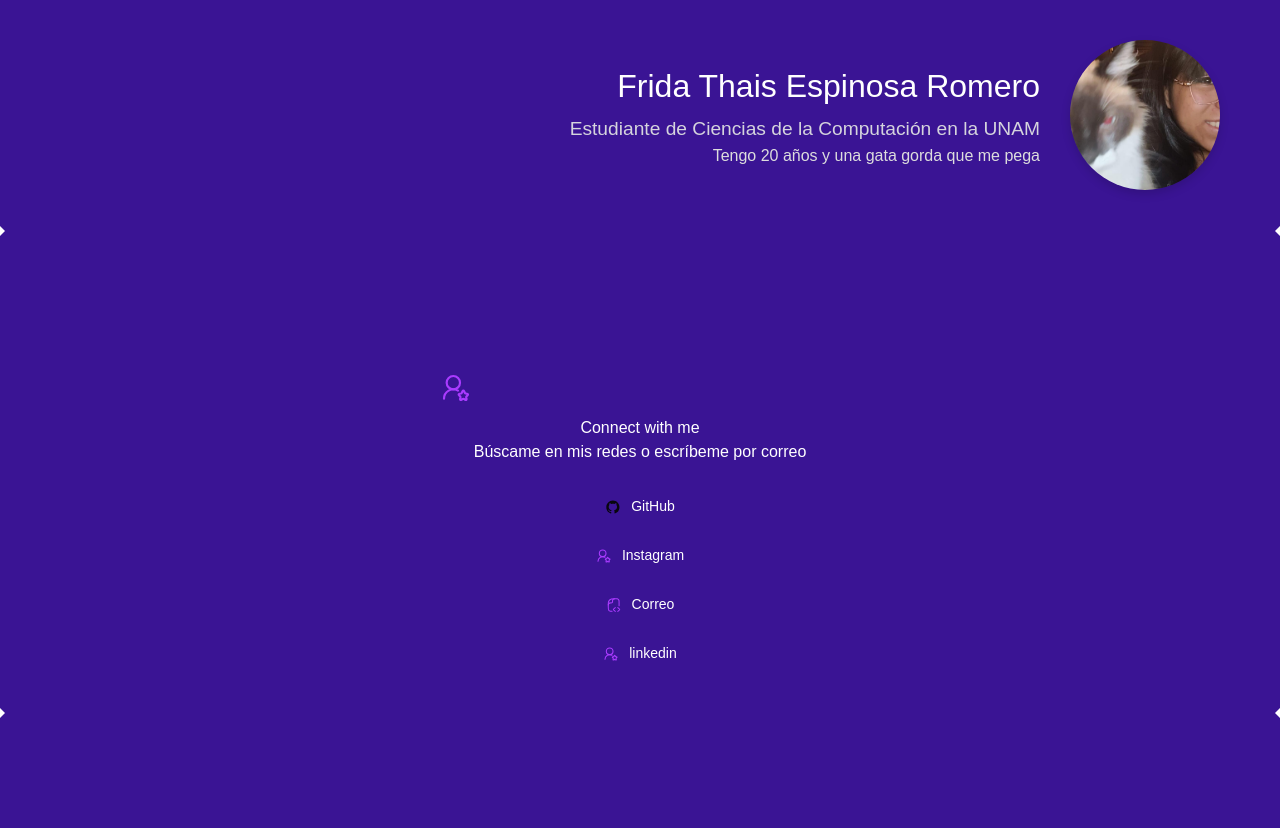
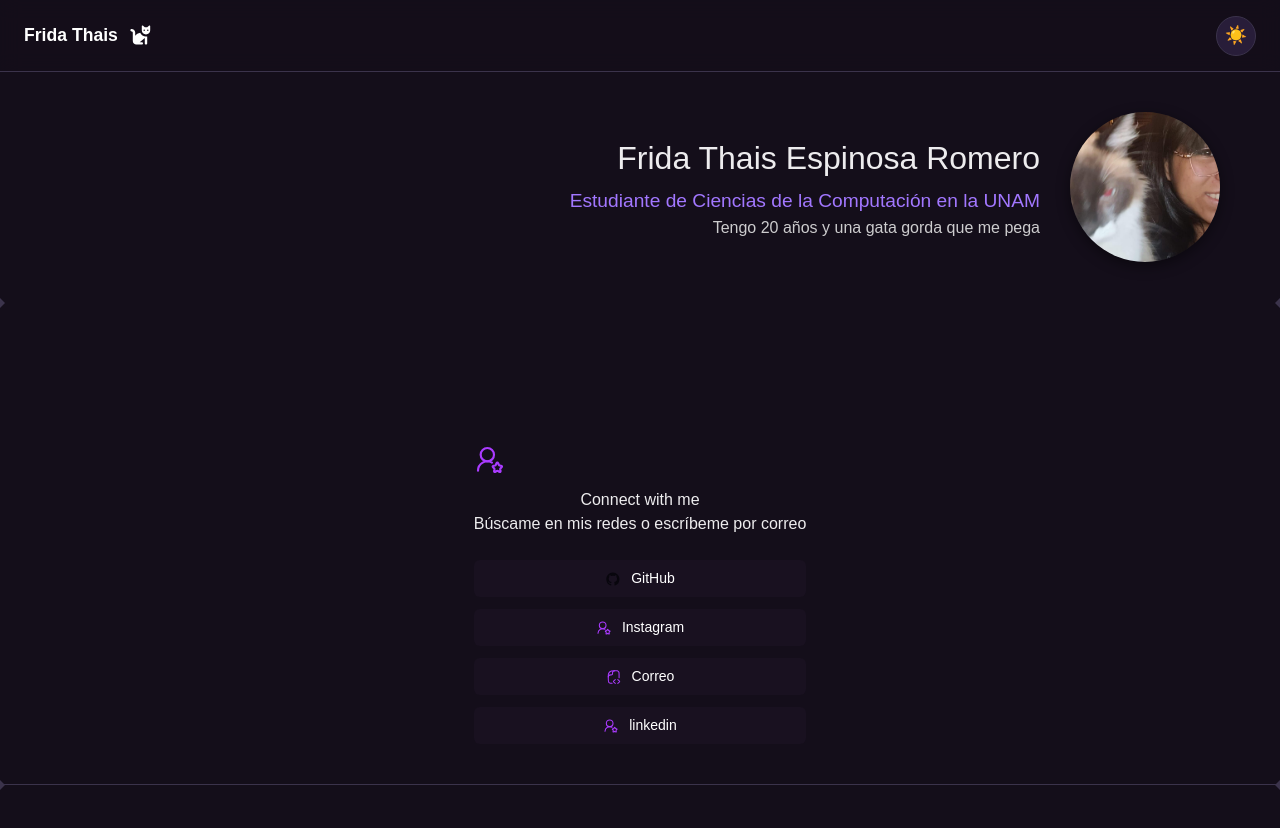
Before and after one commit to Thacha26/Thacha-folio, a React (Vite) app: page / in a window 1280 px wide. Shown: the top 828 px of the page. Before the commit the page ends 800 px from the top, so only its background shows below. Built offline with nearby package versions, Linux system fonts and the light colour scheme.

Commit message:
Se mejora el diseño

```diff
--- a/index.html
+++ b/index.html
@@ -5,6 +5,17 @@
     <link rel="icon" type="image/svg+xml" href="/favicon.svg" />
     <meta name="viewport" content="width=device-width, initial-scale=1.0" />
     <title>thacha-folio</title>
+    <script>
+      (function () {
+        try {
+          var stored = localStorage.getItem('theme');
+          var theme = stored === 'light' ? 'light' : 'dark';
+          document.documentElement.setAttribute('data-theme', theme);
+        } catch (e) {
+          document.documentElement.setAttribute('data-theme', 'dark');
+        }
+      })();
+    </script>
   </head>
   <body>
     <div id="root"></div>
--- a/src/App.css
+++ b/src/App.css
@@ -1,8 +1,10 @@
 body {
-  background-color: #3a1494;
-  color: #ffffff;
+  background-color: var(--bg);
+  color: var(--fg);
   margin: 0;
+  padding-top: var(--nav-h);
   font-family: Arial, sans-serif;
+  transition: background-color 0.3s ease, color 0.3s ease;
 }
 
 #root {
@@ -54,66 +56,59 @@ body {
   }
 }
 
-/* Ajustes para la sección contenedora de redes */
 #social {
   display: flex;
   flex-direction: column;
-  align-items: center;       /* Centra todo el bloque en la pantalla */
+  align-items: center;
   text-align: center;
   padding: 40px 20px;
-  margin-top: auto;          /* Ayuda a empujarlo hacia abajo si el contenedor padre es flex */
+  margin-top: auto;
 }
 
 #social #docs {
-  border-right: none;        /* Quitamos bordes laterales antiguos */
-  max-width: 400px;          /* Limita el ancho para que la lista vertical se vea estilizada */
-  width: 100%;
+  border-right: none;
+  max-width: 400px;
 }
 
-/* Forzar la lista a ponerse en VERTICAL */
 #social ul {
   list-style: none;
   padding: 0;
   margin: 24px 0 0 0;
   display: flex;
-  flex-direction: column;    /* <-- Coloca los enlaces uno abajo del otro */
-  gap: 12px;                 /* Espaciado vertical entre cada red social */
-  width: 100%;
+  flex-direction: column;
+  gap: 12px;
 }
 
-/* Rediseño de los botones a un tamaño tradicional y discreto */
 #social ul a {
   color: var(--text-h);
-  font-size: 14px;           /* Tamaño de fuente tradicional y más pequeño */
+  font-size: 14px;
   border-radius: 6px;
   background: var(--social-bg);
   display: flex;
-  padding: 8px 16px;         /* Padding balanceado */
+  padding: 8px 16px;
   align-items: center;
-  justify-content: center;   /* Centra el texto y logo dentro del botón */
+  justify-content: center;
   gap: 10px;
   text-decoration: none;
   transition: background-color 0.3s, box-shadow 0.3s;
-  width: 100%;               /* Hace que todos los botones midan lo mismo */
+  width: 100%;
   box-sizing: border-box;
 }
 
 #social ul a:hover {
   box-shadow: var(--shadow);
-  background: var(--accent-bg); /* Opcional: un cambio de color sutil al pasar el mouse */
+  background: var(--accent-bg);
 }
 
-/* Reducir los LOGOS a un tamaño tradicional (16px a 18px) */
 #social ul .button-icon {
-  height: 16px;              /* <-- Tamaño tradicional e icónico */
+  height: 16px;
   width: 16px;
-  fill: currentColor;        /* Asegura que tome el color del texto del enlace */
+  fill: currentColor;
 }
 
-/* El ícono grande decorativo arriba del título */
 #social .icon {
   margin-bottom: 12px;
-  width: 32px;               /* Un tamaño más prudente para el ícono del encabezado */
+  width: 32px;
   height: 32px;
 }
 
@@ -170,7 +165,7 @@ body {
   min-width: 150px;
   border-radius: 50%;
   overflow: hidden;
-  box-shadow: 0px 4px 10px rgba(0, 0, 0, 0.15);
+  box-shadow: var(--shadow);
 }
 
 
@@ -196,7 +191,7 @@ body {
 
 .profile-info .headline {
   font-size: 1.2rem;
-  color: #d5d4dd;
+  color: var(--accent);
   font-weight: 500;
 }
 
@@ -204,7 +199,7 @@ body {
   margin: 0;
   font-size: 1rem;
   line-height: 1.5;
-  color: #dddddd;
+  color: var(--fg-muted);
 }
 
 @media (max-width: 768px) {
--- a/src/App.jsx
+++ b/src/App.jsx
@@ -3,6 +3,7 @@ import reactLogo from './assets/react.svg'
 import viteLogo from './assets/vite.svg'
 import heroImg from './assets/hero.png'
 import perfilImg from './assets/foto-perfil.png'
+import Navbar from './Navbar'
 import './App.css'
 
 function App() {
@@ -10,6 +11,8 @@ function App() {
 
   return (
     <>
+      <Navbar />
+
       <section className="hero-container">
         <div className="profile-container">
           <div className="avatar-container">
--- /dev/null
+++ b/src/Navbar.css
@@ -0,0 +1,77 @@
+.navbar {
+  position: fixed;
+  top: 0;
+  left: 0;
+  right: 0;
+  height: var(--nav-h);
+  z-index: 50;
+  display: flex;
+  align-items: center;
+  justify-content: space-between;
+  padding: 0 24px;
+  background: var(--nav-bg);
+  backdrop-filter: blur(10px);
+  -webkit-backdrop-filter: blur(10px);
+  border-bottom: 1px solid var(--border);
+  transition: background-color 0.3s ease, border-color 0.3s ease;
+}
+
+.navbar-brand {
+  display: flex;
+  align-items: center;
+  gap: 10px;
+  font-weight: 700;
+  font-size: 1.1rem;
+  color: var(--text-h);
+  transition: color 0.3s ease;
+}
+
+.navbar-cat-icon {
+  width: 24px;
+  height: 24px;
+  object-fit: contain;
+  display: block;
+}
+
+[data-theme='dark'] .navbar-cat-icon {
+  filter: invert(1);
+}
+
+/*
+[data-theme='light'] .navbar-cat-icon {
+  filter: invert(29%) sepia(51%) saturate(7024%) hue-rotate(272deg) brightness(78%) contrast(118%);
+}
+  */
+
+.navbar-toggle {
+  display: flex;
+  align-items: center;
+  justify-content: center;
+  width: 40px;
+  height: 40px;
+  border-radius: 999px;
+  border: 1px solid var(--border);
+  background: var(--accent-bg);
+  font-size: 1.1rem;
+  cursor: pointer;
+  transition: background-color 0.3s ease, border-color 0.3s ease, transform 0.2s ease;
+}
+
+.navbar-toggle:hover {
+  transform: scale(1.08);
+  box-shadow: var(--shadow);
+}
+
+.navbar-toggle:focus-visible {
+  outline: 2px solid var(--accent);
+  outline-offset: 2px;
+}
+
+@media (max-width: 480px) {
+  .navbar {
+    padding: 0 16px;
+  }
+  .navbar-brand {
+    font-size: 1rem;
+  }
+}
--- /dev/null
+++ b/src/Navbar.jsx
@@ -0,0 +1,49 @@
+import { useEffect, useState } from 'react'
+import './Navbar.css'
+import gatitoImg from './assets/cat-solid-full.svg'
+
+function getInitialTheme() {
+  if (typeof document !== 'undefined') {
+    const attr = document.documentElement.getAttribute('data-theme')
+    if (attr === 'light' || attr === 'dark') return attr
+  }
+  return 'dark'
+}
+
+function Navbar() {
+  const [theme, setTheme] = useState(getInitialTheme)
+
+  useEffect(() => {
+    document.documentElement.setAttribute('data-theme', theme)
+    try {
+      localStorage.setItem('theme', theme)
+    } catch {
+    }
+  }, [theme])
+
+  const toggleTheme = () => {
+    setTheme((prev) => (prev === 'dark' ? 'light' : 'dark'))
+  }
+
+  return (
+    <header className="navbar">
+      <span className="navbar-brand">
+        Frida Thais
+        <span className="navbar-cat">
+          <img src={gatitoImg} alt="Icono de gatito" className="navbar-cat-icon" />
+        </span>
+      </span>
+
+      <button
+        type="button"
+        className="navbar-toggle"
+        onClick={toggleTheme}
+        aria-label={theme === 'dark' ? 'Cambiar a modo claro' : 'Cambiar a modo oscuro'}
+      >
+        {theme === 'dark' ? '☀️' : '☾'}
+      </button>
+    </header>
+  )
+}
+
+export default Navbar
--- a/src/index.css
+++ b/src/index.css
@@ -1 +1,49 @@
 @import "tailwindcss";
+
+:root {
+  --nav-h: 72px;
+
+  --bg: #140e1a;
+  --bg-elevated: #191120;
+  --bg-alt: #100b15;
+  --fg: #edecee;
+  --text-h: #ffffff;
+  --fg-muted: #cdccce;
+  --border: #3b334b;
+  --shadow: 0 4px 14px rgba(0, 0, 0, 0.45);
+
+  --accent: #a277ff;
+  --accent-pink: #f694ff;
+  --accent-mint: #61ffca;
+  --accent-green: #8effd9;
+  --accent-orange: #ffca85;
+  --accent-red: #ff6767;
+  --accent-bg: rgba(162, 119, 255, 0.14);
+  --accent-border: #a277ff;
+
+  --social-bg: #191120;
+  --nav-bg: rgba(20, 14, 26, 0.75);
+}
+
+:root[data-theme="light"] {
+  --bg: #d3cef3;
+  --bg-elevated: #b1a8ca;
+  --bg-alt: #d2c6ec;
+  --fg: #1c1626;
+  --text-h: #140e1a;
+  --fg-muted: #453f52;
+  --border: #ddd6ee;
+  --shadow: 0 4px 14px rgba(20, 14, 26, 0.1);
+
+  --accent: #7c3aed;
+  --accent-pink: #c026d3;
+  --accent-mint: #059669;
+  --accent-green: #0d9488;
+  --accent-orange: #d97706;
+  --accent-red: #dc2626;
+  --accent-bg: rgba(124, 58, 237, 0.1);
+  --accent-border: #7c3aed;
+
+  --social-bg: #f4f2fa;
+  --nav-bg: rgba(255, 255, 255, 0.75);
+}
```
Also changed, not shown: src/assets/cat-solid-full.svg (added).
